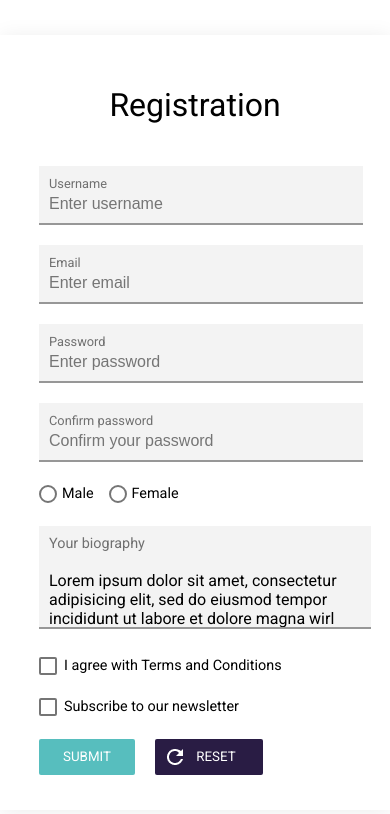
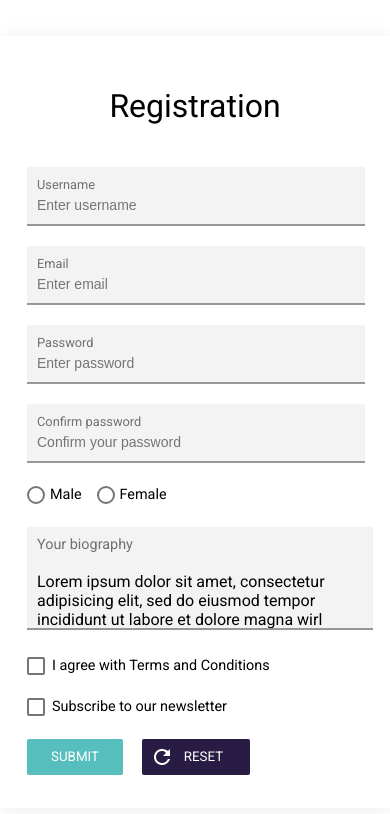
Before and after one commit to TarasKostiv/ampli-adv-fe-08-styling-form, a plain HTML site: page index.html in a window 390 px wide. Drawn offline with Linux system fonts and the light colour scheme.

Commit message:
2 commit

```diff
--- a/scss/style.scss
+++ b/scss/style.scss
@@ -285,3 +285,17 @@ fieldset {
     }
   }
 }
+
+@media screen and (max-width: 520px) {
+  body {
+    font-size: 14px;
+  }
+
+  .form_wrapper {
+    width: 100%;
+  }
+
+  fieldset {
+    padding-left: 0;
+  }
+}
```
Also changed, not shown: scss/style.css.
